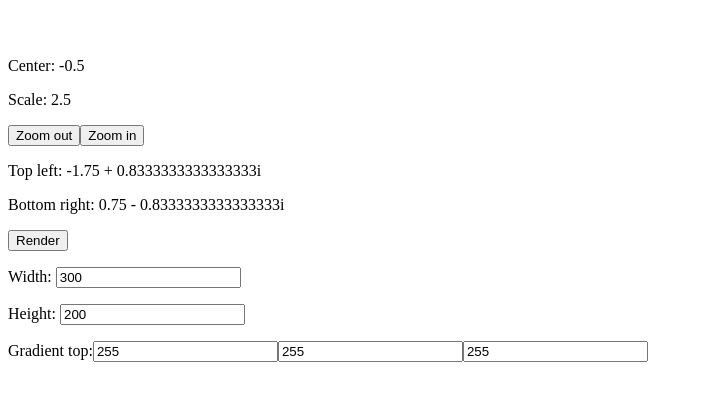
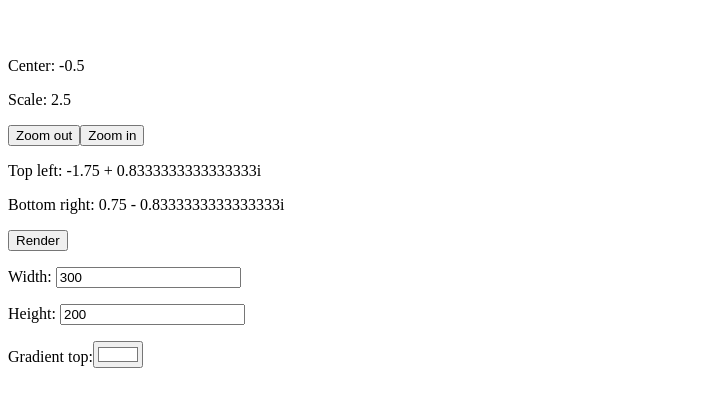
Before and after one commit to emlun/fraktal, a React app: page / in a window 1280 px wide. Shown: the part 171-578 px from the top of the page, without its empty margins (0-703 px from the left). Built offline with nearby package versions, Linux system fonts and the light colour scheme; the HTML template or start-up script is replaced by a standard one.

Commit message:
Use input type="color"

```diff
--- a/package.json
+++ b/package.json
@@ -37,6 +37,7 @@
     "immutable": "^3.8.2",
     "react": "^16.0.0",
     "react-dom": "^16.0.0",
+    "sprintf-js": "^1.1.1",
     "underscore": "^1.8.3"
   }
 }
--- a/src/components/Canvas.jsx
+++ b/src/components/Canvas.jsx
@@ -2,6 +2,7 @@ import React from 'react';
 import Complex from 'complex.js';
 import Immutable from 'immutable';
 import _ from 'underscore';
+import { sprintf } from 'sprintf-js';
 
 import * as mandelbrot from 'fractals/mandelbrot';
 
@@ -232,15 +233,19 @@ export default class Canvas extends React.Component {
 
         <p>
           Gradient top:
-          { [0, 1, 2].map(index =>
-            <input type="number"
-              key={ index }
-              onChange={
-                ({ target: { value } }) => this.set(['gradient', 'top', index], parseInt(value || 0))
-              }
-              value={ this.get(['gradient', 'top', index]) }
-            />
-          ) }
+          <input type="color"
+            value={ '#' + this.get(['gradient', 'top']).map(d => sprintf('%02x', d)).join('') }
+            onChange={
+              ({ target: { value } }) =>
+                this.set(['gradient', 'top'],
+                  Immutable.List([
+                    parseInt(value.substring(1, 3), 16),
+                    parseInt(value.substring(3, 5), 16),
+                    parseInt(value.substring(5, 7), 16),
+                  ])
+                )
+            }
+          />
         </p>
 
       </form>
```
Also changed, not shown: .eslintrc.yml, 1 other file (tests, documents, lock files or other folders).
